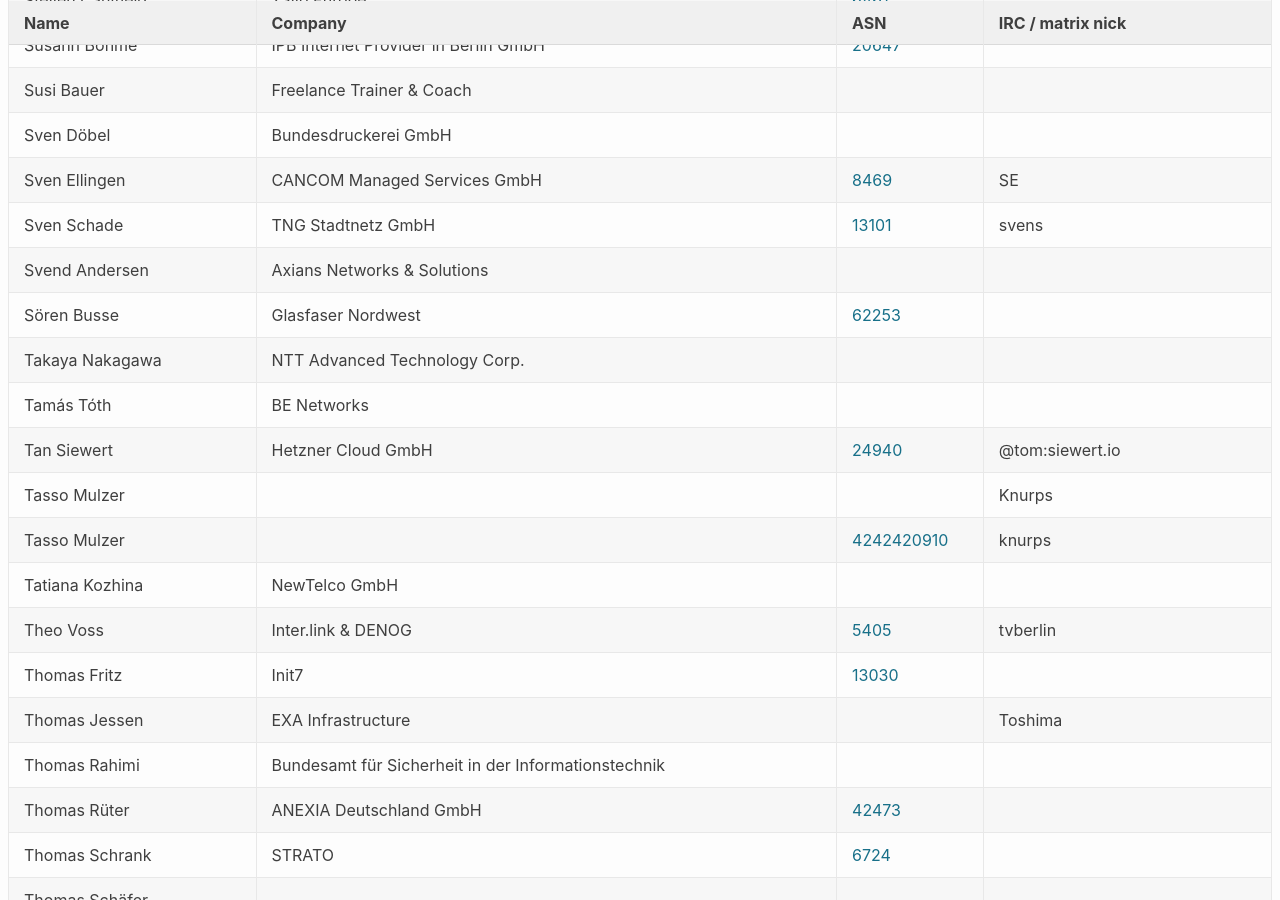
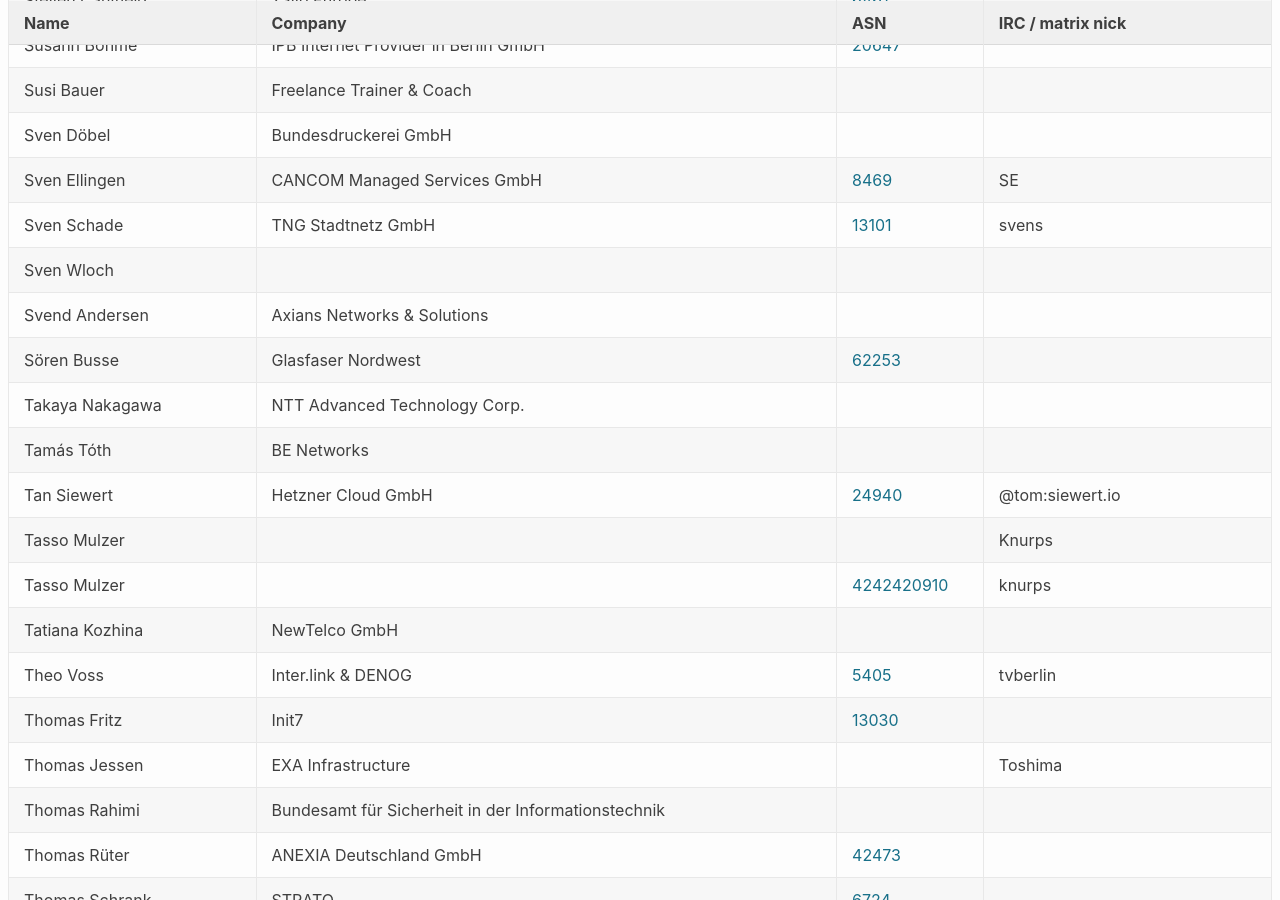
Before and after one commit to denog/pretix-attendeelist, a Jekyll site: the page built from denog16/index.markdown, in a window 1280 px wide and 900 px high, scrolled down 21670 px. Built offline with Jekyll 4.4.1, drawn with Linux system fonts in a browser that asks for light colours.

Commit message:
Latest data: Fri Nov  8 07:47:57 UTC 2024

```diff
--- a/_data/attendees_denog16_onsite.json
+++ b/_data/attendees_denog16_onsite.json
@@ -2904,6 +2904,12 @@
     "asn": "13101"
   },
   {
+    "name": "Sven Wloch",
+    "company": null,
+    "irc": null,
+    "asn": null
+  },
+  {
     "name": "Takaya Nakagawa",
     "company": "NTT Advanced Technology Corp.",
     "irc": null,
```
